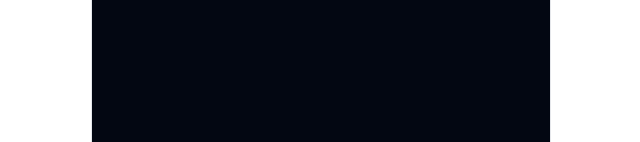
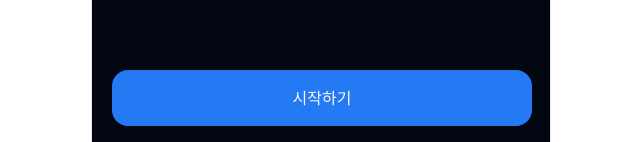
Before and after one commit to ygfafa/jjumkathon, a Next.js app: page /ad in a window 1280 px wide. Shown: the part 658-800 px from the top of the page, without its empty margins (319-959 px from the left). Built offline with nearby package versions, Linux system fonts and the light colour scheme.

Commit message:
2차 완료

```diff
--- a/src/app/ad/page.tsx
+++ b/src/app/ad/page.tsx
@@ -4,37 +4,36 @@ import Page from '@/components/layouts/page'
 import PageBottomFixedArea from '@/components/layouts/page-bottom-fixed-area'
 import { Button } from '@/components/shadcn/button'
 import { useRouter, useSearchParams } from 'next/navigation'
-import React, { Suspense, useEffect, useRef, useState } from 'react'
+import { Suspense, useEffect, useRef, useState } from 'react'
+
+const AD_DELAY = 5
+const useCountdown = (initialCount: number) => {
+  const [count, setCount] = useState(initialCount)
+
+  useEffect(() => {
+    if (count <= 0) return
+
+    const timer = setInterval(() => {
+      setCount((prevCount) => prevCount - 1)
+    }, 1000)
+
+    return () => clearInterval(timer)
+  }, [count])
+
+  return count
+}
 
 const AdPage = () => {
+  const count = useCountdown(AD_DELAY) // 5초 카운트다운
   const params = useSearchParams()
   const redirectTo = params.get('redirectTo') || '/games'
   const videoRef = useRef<HTMLVideoElement>(null)
 
   const router = useRouter()
-  const [show, setShow] = useState(false)
 
   const handleMove = () => {
     router.replace(redirectTo)
   }
-
-  useEffect(() => {
-    const handleTimeUpdate = () => {
-      if (videoRef.current && videoRef.current.currentTime >= 5) {
-        setShow(true)
-      }
-    }
-
-    if (videoRef.current) {
-      videoRef.current.addEventListener('timeupdate', handleTimeUpdate)
-    }
-
-    return () => {
-      if (videoRef.current) {
-        videoRef.current.removeEventListener('timeupdate', handleTimeUpdate)
-      }
-    }
-  }, [])
 
   return (
     <Page>
@@ -51,9 +50,13 @@ const AdPage = () => {
       </div>
 
       <PageBottomFixedArea className="bg-transparent">
-        {show && (
+        {count === 0 ? (
           <Button size="lg" className="w-full" onClick={handleMove}>
-            게임하기
+            시작하기
+          </Button>
+        ) : (
+          <Button size="lg" className="w-full" disabled>
+            {count}초 후 게임을 시작합니다
           </Button>
         )}
       </PageBottomFixedArea>
--- a/src/app/games/page.tsx
+++ b/src/app/games/page.tsx
@@ -10,16 +10,15 @@ import {
   MetaTitle,
 } from '@/components/meta'
 
-import MoneyBagGreenIcon from '@/assets/icons/money_bag_green.svg'
-import ChevronRightIcon from '@/assets/icons/chevron-right.svg'
 import { fetchLiveCostClassification } from '@/api/fetch-live-cost-classification'
+import { getRewardContent, SubClassification } from '@/api/get-reward-content'
+import CountdownTimer from '@/components/count-down-timer'
+import { Button } from '@/components/shadcn/button'
+import TodayList from '@/features/games/components/today-list'
 import dayjs from 'dayjs'
-import CountdownTimer from '@/components/count-down-timer'
-import { getRewardContent, SubClassification } from '@/api/get-reward-content'
+import { cookies } from 'next/headers'
+import Link from 'next/link'
 import { Suspense } from 'react'
-import { Button } from '@/components/shadcn/button'
-import Link from 'next/link'
-import { cookies } from 'next/headers'
 const GamesPage = async () => {
   const data = await fetchLiveCostClassification()
 
@@ -45,35 +44,7 @@ const GamesPage = async () => {
           <p className="text-primary mb-4">2024.11.29 기준</p>
           <h3 className="text-24 font-bold mb-28">오늘의 생활물가</h3>
 
-          <div className="flex flex-col gap-24 mb-8">
-            {data.list.map(({ id, amount, diffRate, name, unit }) => (
-              <Meta key={id}>
-                <div className="w-[40px] h-[40px] bg-gray-100 flex-shrink-0 rounded-full flex justify-center items-center">
-                  <MoneyBagGreenIcon />
-                </div>
-                <MetaContent>
-                  <MetaTitle>
-                    <span className="font-bold">{name}</span> {unit}
-                  </MetaTitle>
-                  <MetaDescription>
-                    <span className="font-bold mr-8">
-                      {amount.toLocaleString()}원{' '}
-                    </span>
-                    <span
-                      className={`${
-                        diffRate > 0 ? 'text-red-600' : 'text-blue-600'
-                      }`}
-                    >
-                      {diffRate}%
-                    </span>
-                  </MetaDescription>
-                </MetaContent>
-                <MetaExtra>
-                  <ChevronRightIcon />
-                </MetaExtra>
-              </Meta>
-            ))}
-          </div>
+          <TodayList data={data} />
         </div>
 
         <div>
--- /dev/null
+++ b/src/features/games/components/today-list.tsx
@@ -0,0 +1,78 @@
+'use client'
+
+import {
+  Meta,
+  MetaContent,
+  MetaDescription,
+  MetaExtra,
+  MetaTitle,
+} from '@/components/meta'
+
+import {
+  ClassificationType,
+  LiveCostNotiResponse,
+} from '@/api/fetch-live-cost-classification'
+import ChevronRightIcon from '@/assets/icons/chevron-right.svg'
+import { isWebView } from '@/lib/bridge/is-webview'
+import { openWebview } from '@/lib/webview'
+import { useRouter } from 'next/navigation'
+
+import CalcIcon from '@/assets/icons/grocery_prices.svg'
+import MoneyBagGreen from '@/assets/icons/money_bag_green.svg'
+import OilIcon from '@/assets/icons/original_ic_basic_outline.svg'
+
+type TodayListProps = {
+  data: LiveCostNotiResponse
+}
+
+const CLASSIFICATION_ICON: Record<ClassificationType, React.ReactNode> = {
+  EXCHANGE_RATE: <MoneyBagGreen />,
+  FOOD: <CalcIcon />,
+  OIL: <OilIcon />,
+}
+
+const TodayList = ({ data }: TodayListProps) => {
+  const router = useRouter()
+  return (
+    <div className="flex flex-col gap-24 mb-8">
+      {data.list.map(({ id, amount, diffRate, name, unit, classification }) => (
+        <Meta
+          key={id}
+          onClick={() => {
+            const path = `/price-tracker/${id}`
+            if (isWebView()) {
+              openWebview(path)
+              return
+            }
+
+            router.push(path)
+          }}
+        >
+          <div className="w-[40px] h-[40px] bg-gray-100 flex-shrink-0 rounded-full flex justify-center items-center">
+            {CLASSIFICATION_ICON[classification]}
+          </div>
+          <MetaContent>
+            <MetaTitle>
+              <span className="font-bold">{name}</span> {unit}
+            </MetaTitle>
+            <MetaDescription>
+              <span className="font-bold mr-8">
+                {amount.toLocaleString()}원{' '}
+              </span>
+              <span
+                className={`${diffRate > 0 ? 'text-red-600' : 'text-blue-600'}`}
+              >
+                {diffRate}%
+              </span>
+            </MetaDescription>
+          </MetaContent>
+          <MetaExtra>
+            <ChevronRightIcon />
+          </MetaExtra>
+        </Meta>
+      ))}
+    </div>
+  )
+}
+
+export default TodayList
--- a/src/features/price-tracker/components/price-tracker-info.tsx
+++ b/src/features/price-tracker/components/price-tracker-info.tsx
@@ -25,7 +25,7 @@ type PriceTackerInfoProps = {
   location?: string
 }
 
-const ICON: Record<ClassificationType, React.ReactNode> = {
+const CLASSIFICATION_ICON: Record<ClassificationType, React.ReactNode> = {
   EXCHANGE_RATE: <MoneyBagGreen />,
   FOOD: <CalcIcon />,
   OIL: <OilIcon />,
@@ -48,7 +48,7 @@ const PriceTackerInfo = async ({
         <Link href={`/price-tracker/${data.id}`} key={index}>
           <Meta>
             <div className="w-[40px] h-[40px] bg-gray-100 flex-shrink-0 rounded-full flex justify-center items-center">
-              {ICON[type]}
+              {CLASSIFICATION_ICON[type]}
             </div>
             <MetaContent>
               <MetaTitle>
```
Also changed, not shown: src/api/fetch-live-cost-classification.ts (+1 -7 lines).
